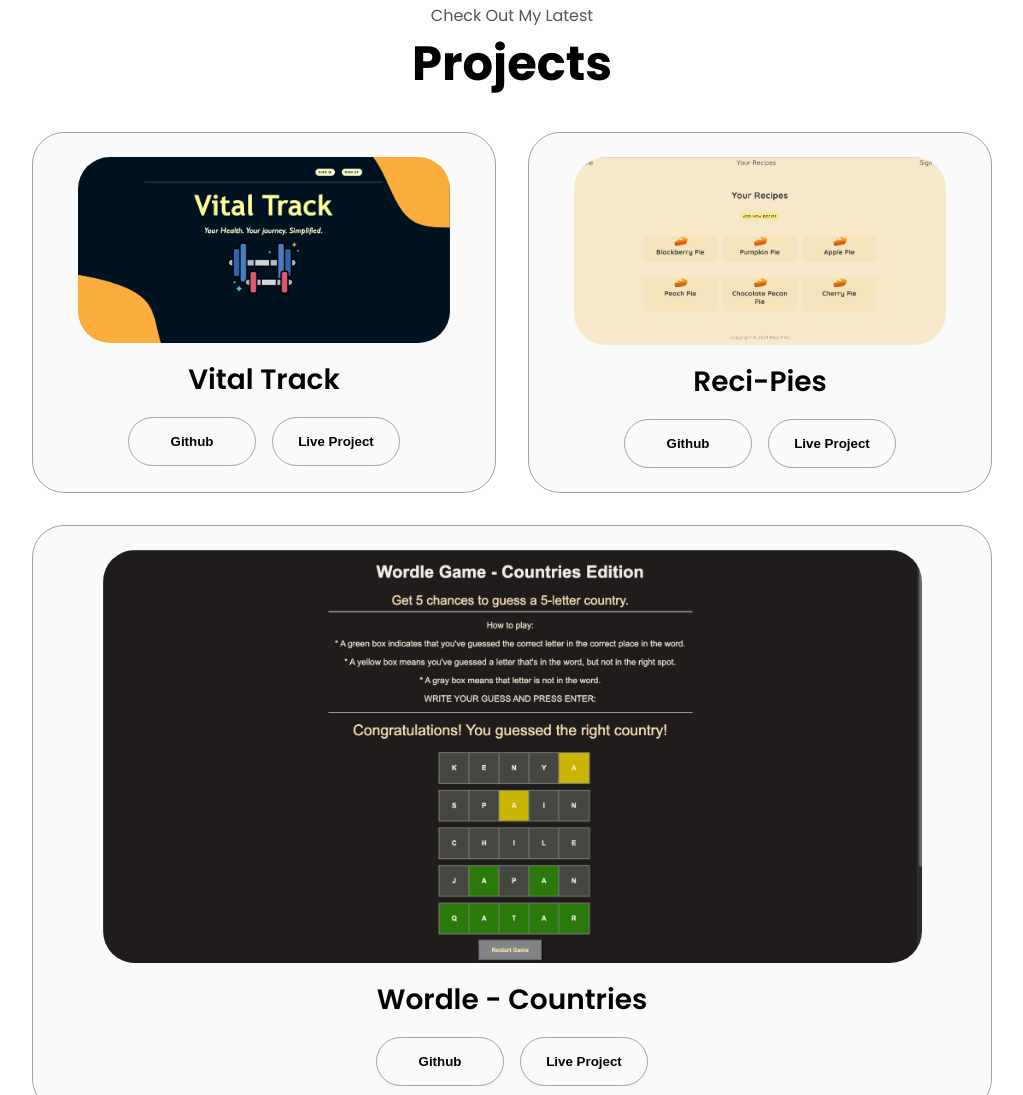
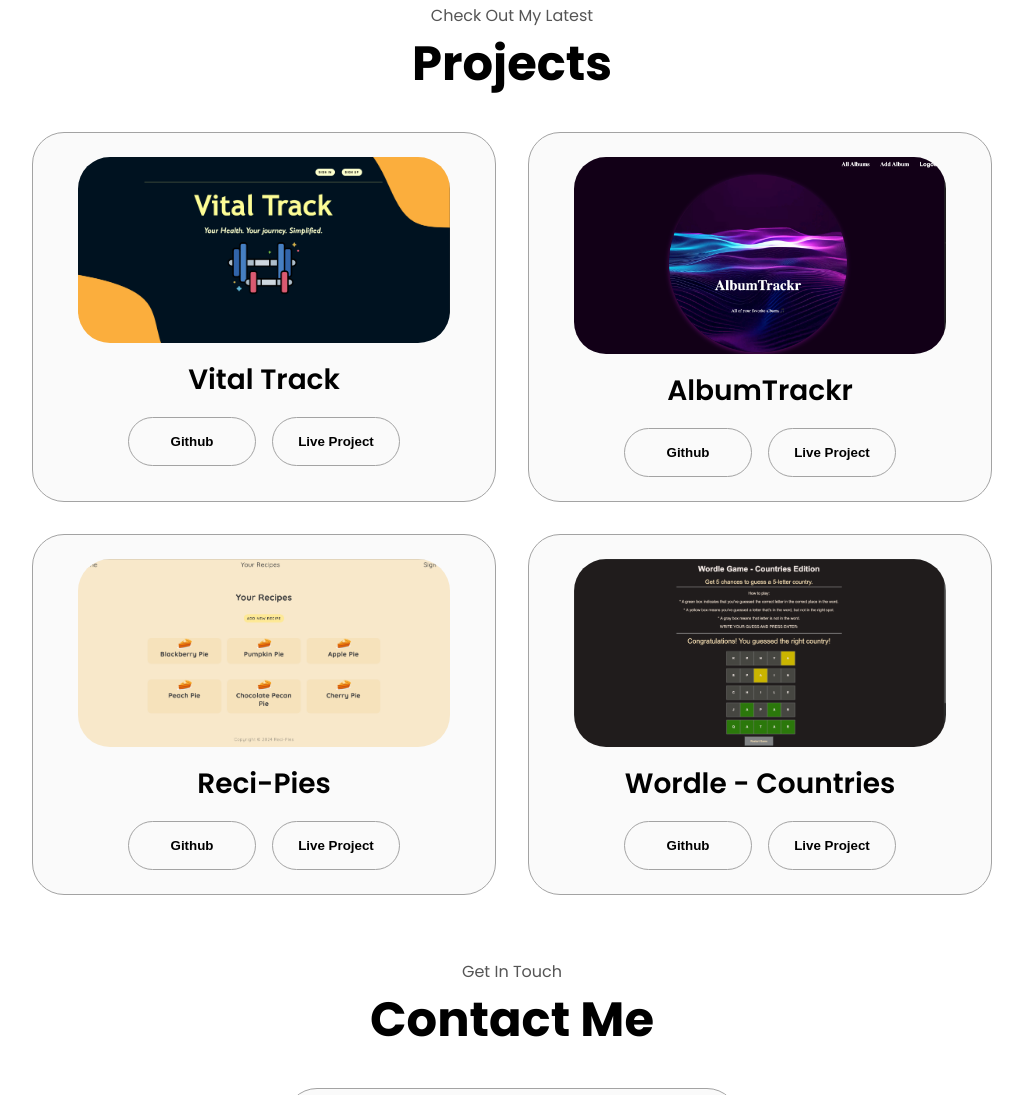
Before and after one commit to raul-vital/portfolio, a plain HTML site: page index.html in a window 1280 px wide. Shown: the part 2481-3576 px from the top of the page, without its empty margins (128-1151 px from the left). Drawn offline with Linux system fonts and the light colour scheme.

Commit message:
add project 4 - albumtrackr

```diff
--- a/index.html
+++ b/index.html
@@ -308,6 +308,20 @@ forefront of industry demands.
                 </div>
             </div>
             <div class="details-container color-container">
+              <div class="article-container">
+                  <img src="./assets/project4.png" alt="project image" class="project-img"/>
+              </div>
+              <h2 class="experience-sub-title project-title">AlbumTrackr</h2>
+              <div class="btn-container">
+                  <button class="btn btn-color-2 project-btn" onclick="location.href='https://github.com/raul-vital/albumtrackr/'">
+                      Github
+                  </button>
+                  <button class="btn btn-color-2 project-btn" onclick="location.href='https://albumtrackr-e2ec521872e4.herokuapp.com/'">
+                      Live Project
+                  </button>
+              </div>
+          </div>
+            <div class="details-container color-container">
                 <div class="article-container">
                     <img src="./assets/project2.png" alt="project image" class="project-img"/>
                 </div>
```
Also changed, not shown: assets/project4.png (added).
